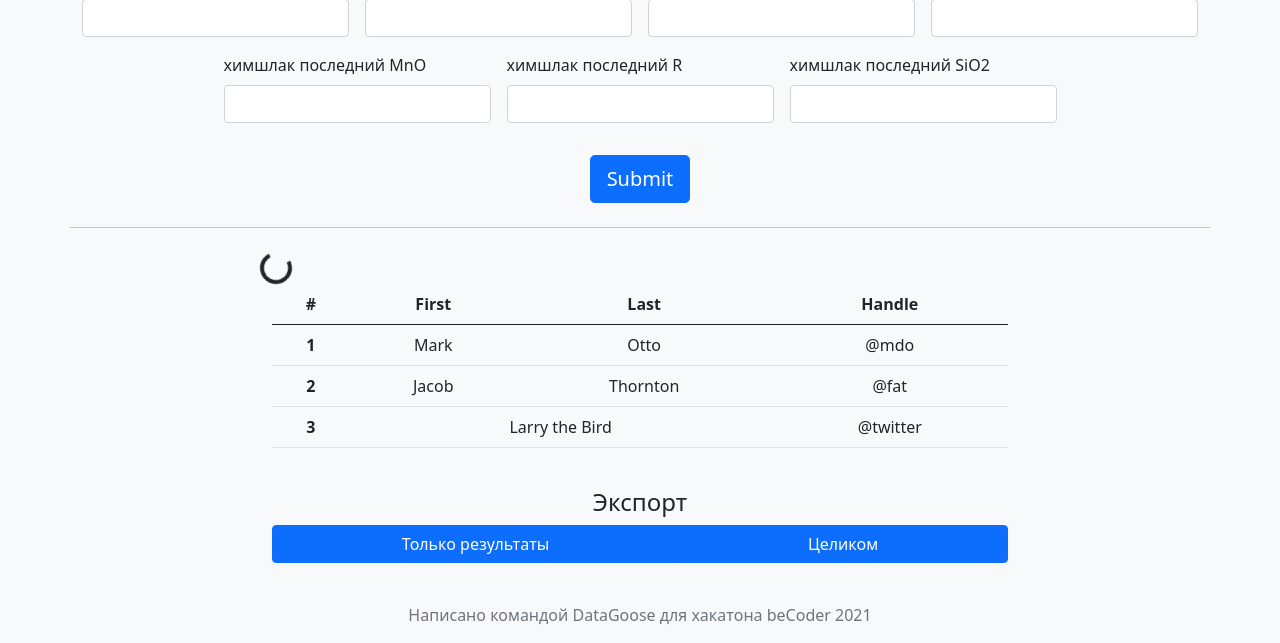
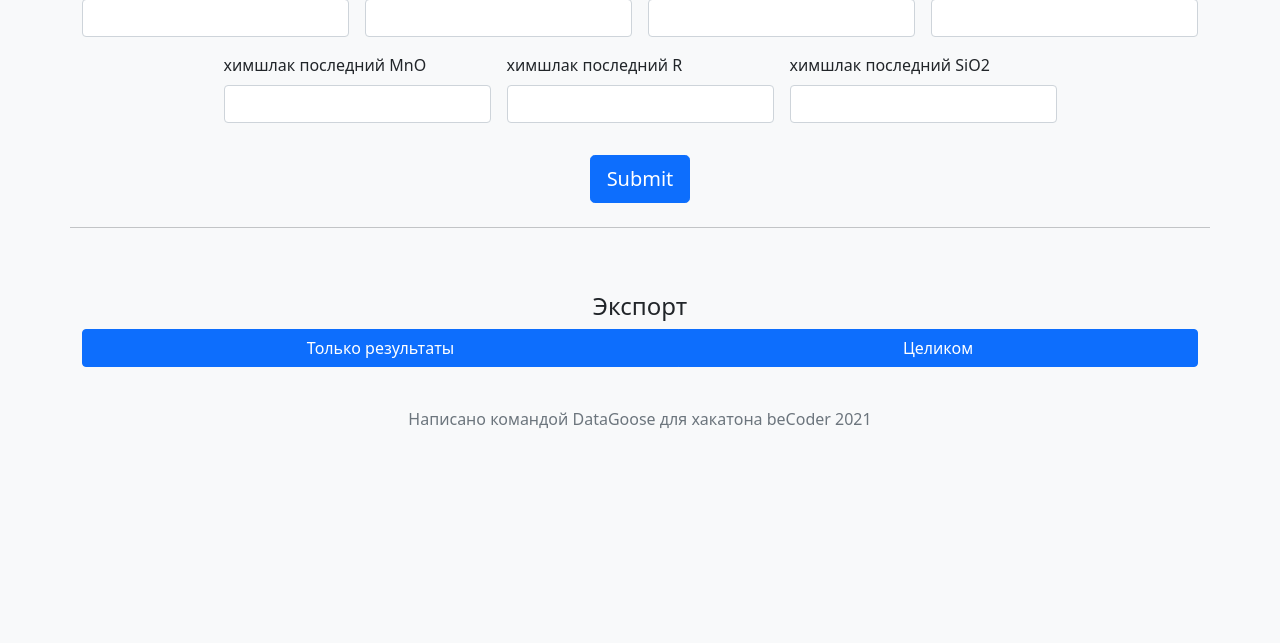
Before and after one commit to Siella/alloy_building, a Flask app: page / in a window 1280 px wide. Shown: the part 3168-3811 px from the top of the page. After the commit the page ends 3596 px from the top, so only its background shows below. Run offline with Flask 2, Linux system fonts and the light colour scheme; parts of the project's set-up code (start-up, migrations or seed data) failed here and were passed over.

Commit message:
It works!

```diff
--- a/web/cleaning.py
+++ b/web/cleaning.py
@@ -80,6 +80,9 @@ def cleaning(df_in, outliers_min=0, outliers_max=1):
     if 'DT' not in NOT_DROP and 'DT' in df.columns:
         df.drop('DT', axis=1, inplace=True)
 
+    if 'nplv' in df.columns:
+        df.drop('nplv', axis=1, inplace=True)
+
     # Ординальные
     dominant_ords = find_ordinal_with_dominant(df, with_dominant_value=True, max_percent=0.9)
     df.drop(set(dominant_ords) - NOT_DROP, axis=1, inplace=True)
@@ -96,4 +99,6 @@ def cleaning(df_in, outliers_min=0, outliers_max=1):
     for col in nan_cols:
         knn_impute(df, col)
 
+    df.drop(columns=TARGETS, axis=1, inplace=True)
+
     return df.reset_index(drop=True)
--- a/web/model.py
+++ b/web/model.py
@@ -35,9 +35,10 @@ def process_single(params):
 
 
 def process_batch(file, options):
-    df = pd.read_csv(file, sep=options.get('delimiter', ','), decimal=options.get('decimal', '.'))
+    df = pd.read_csv(file, sep=options.get('batchCsvDelimiter', ','), decimal=options.get('batchCsvDecimal', '.'))
     result = process_dataframe(df)
-    df.insert(len(df.columns), "result", result)
+    for col in result.columns:
+        df[col] = result[col]
     return {"table": json.loads(df.to_json(orient='split')), "targets": preds_pipeline.TARGETS}
 
 ###########################################################################
--- a/web/static/table.js
+++ b/web/static/table.js
@@ -35,7 +35,23 @@ class Table {
         $(this.rootElement).show();
     }
 
-    render() {
+    hideTable() {
+        $(this.rootElement).find("table").hide();
+    }
+
+    showTable() {
+        $(this.rootElement).find("table").show();
+    }
+
+    hideWaiting() {
+        $(this.rootElement).find(".goose-loading-indicator").hide();
+    }
+
+    showWaiting() {
+        $(this.rootElement).find(".goose-loading-indicator").show();
+    }
+
+    render(maxRows=100) {
         if (this.rootElement == null) {
             return;
         }
@@ -47,7 +63,7 @@ class Table {
         table.append(thead);
 
         const tbody = $("<tbody>");
-        for (let i = 0; i < this.index.length; ++i) {
+        for (let i = 0; i < this.index.length && i < ; ++i) {
             tbody.append(this.buildRow(this.index[i], this.data[i], false));
         }
         table.append(tbody);
--- a/web/templates/table.html
+++ b/web/templates/table.html
@@ -1,44 +1,16 @@
 {% block table %}
     <div class="row text-center" id="{{ id }}">
         <hr class="my-4"/>
-        <div class="col-2"></div>
-        <div class="col-8">
-            <div class="row goose-loading-indicator">
+        <div class="col-12">
+            <div class="row goose-loading-indicator justify-content-center" hidden>
                 <div class="spinner-border" role="status">
-  <span class="visually-hidden">Loading...</span>
-</div>
+                    <span class="visually-hidden">Loading...</span>
+                </div>
             </div>
             <div class="row">
                 <div class="table-responsive">
                     <table class="table table-hover">
-                    <thead>
-                    <tr>
-                        <th scope="col">#</th>
-                        <th scope="col">First</th>
-                        <th scope="col">Last</th>
-                        <th scope="col">Handle</th>
-                    </tr>
-                    </thead>
-                    <tbody>
-                    <tr>
-                        <th scope="row">1</th>
-                        <td>Mark</td>
-                        <td>Otto</td>
-                        <td>@mdo</td>
-                    </tr>
-                    <tr>
-                        <th scope="row">2</th>
-                        <td>Jacob</td>
-                        <td>Thornton</td>
-                        <td>@fat</td>
-                    </tr>
-                    <tr>
-                        <th scope="row">3</th>
-                        <td colspan="2">Larry the Bird</td>
-                        <td>@twitter</td>
-                    </tr>
-                    </tbody>
-                </table>
+                    </table>
                 </div>
             </div>
             <div class="row">
@@ -49,6 +21,5 @@
                 </div>
             </div>
         </div>
-        <div class="col-2"></div>
     </div>
 {% endblock %}
```
Also changed, not shown: modelling/utils/preds_pipeline.py (+11 -6 lines).
